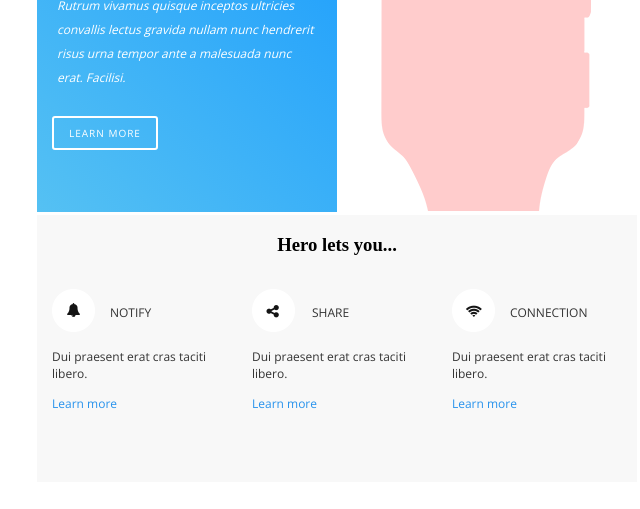
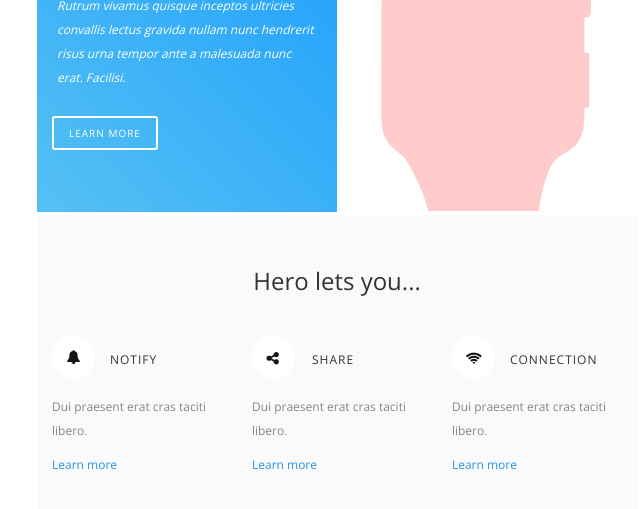
Before and after one commit to rebelcl0ud/email, a plain HTML site: page public/index.html in a window 1280 px wide. Shown: the part 255-764 px from the top of the page, without its empty margins (303-943 px from the left). Drawn offline with nearby package versions, Linux system fonts and the light colour scheme.

Commit message:
style: start of 2nd row background color change; h3 font + placement; p tags color change to match ref

```diff
--- a/public/index.html
+++ b/public/index.html
@@ -65,8 +65,9 @@
 				<!-- end of 1st row / HEADER -->
 				<!-- start of 2nd row -->
 				<tr>
-					<td style="background-color: #f8f8f8;">
-						<h3 style="text-align: center;">Hero lets you...</h3>
+					<td style="background: #fafafa;">
+						<h3 align="center" style="font-family: 'Open Sans', 'Helvetica Neue', Helvetica, Arial, 'Lucida Grande', sans-serif; color: #333333; font-size: 24px; font-weight: 300; padding: 25px 0 0 0;">Hero lets you...</h3>
+
 						<!-- start left column | notify -->
 						<table class="header-left" width="33.33%" align="left" cellspacing="0" cellpadding="0" border="0" style="padding: 15px 15px 70px 15px;">
 							<tr>
@@ -75,7 +76,7 @@
 									<table class="notify-content" width="33.33%" align="left" cellspacing="0" cellpadding="0" border="0" style="padding: 0;">
 										<tr>
 											<td><img src="/img/bell_icon.png"></td>
-											<td style="font-family: 'Open Sans', 'Helvetica Neue', Helvetica, Arial, 'Lucida Grande', sans-serif; color: #333333; font-size: 12px; font-weight: 600px; text-transform: uppercase; padding: 0 0 0 15px;">Notify</td>
+											<td style="font-family: 'Open Sans', 'Helvetica Neue', Helvetica, Arial, 'Lucida Grande', sans-serif; color: #333333; font-size: 12px; font-weight: 600px; letter-spacing: 1px; text-transform: uppercase; padding: 0 0 0 15px;">Notify</td>
 										</tr>
 									</table>
 									<!-- end bell icon / notify -->
@@ -83,7 +84,7 @@
 							</tr>
 							<tr>
 								<td>
-									<p style="font-family: 'Open Sans', 'Helvetica Neue', Helvetica, Arial, 'Lucida Grande', sans-serif; color: #333333; font-size: 12px; font-weight: 600px; t">Dui praesent erat cras taciti libero.</p>
+									<p style="font-family: 'Open Sans', 'Helvetica Neue', Helvetica, Arial, 'Lucida Grande', sans-serif; color: #7f8887; font-size: 12px; font-weight: 600px; line-height: 2;">Dui praesent erat cras taciti libero.</p>
 								</td>
 							</tr>
 							<tr>
@@ -102,7 +103,7 @@
 									<table class="share-content" width="33.33%" align="left" cellspacing="0" cellpadding="0" border="0" style="padding: 0;">
 										<tr>
 											<td><img src="/img/share_icon.png"></td>
-											<td style="font-family: 'Open Sans', 'Helvetica Neue', Helvetica, Arial, 'Lucida Grande', sans-serif; color: #333333; font-size: 12px; font-weight: 600px; text-transform: uppercase; padding: 0 0 0 15px;">Share</td>
+											<td style="font-family: 'Open Sans', 'Helvetica Neue', Helvetica, Arial, 'Lucida Grande', sans-serif; color: #333333; font-size: 12px; font-weight: 600px; letter-spacing: 1px;text-transform: uppercase; padding: 0 0 0 15px;">Share</td>
 										</tr>
 									</table>
 									<!-- end share icon / share -->
@@ -110,7 +111,7 @@
 							</tr>
 							<tr>
 								<td>
-									<p style="font-family: 'Open Sans', 'Helvetica Neue', Helvetica, Arial, 'Lucida Grande', sans-serif; color: #333333; font-size: 12px; font-weight: 600px; t">Dui praesent erat cras taciti libero.</p>
+									<p style="font-family: 'Open Sans', 'Helvetica Neue', Helvetica, Arial, 'Lucida Grande', sans-serif; color: #7f8887; font-size: 12px; font-weight: 600px; line-height: 2;">Dui praesent erat cras taciti libero.</p>
 								</td>
 							</tr>
 							<tr>
@@ -129,7 +130,7 @@
 									<table class="connection-content" width="33.33%" align="left" cellspacing="0" cellpadding="0" border="0" style="padding: 0;">
 										<tr>
 											<td><img src="/img/wifi_icon.png"></td>
-											<td style="font-family: 'Open Sans', 'Helvetica Neue', Helvetica, Arial, 'Lucida Grande', sans-serif; color: #333333; font-size: 12px; font-weight: 600px; text-transform: uppercase; padding: 0 0 0 15px;">Connection</td>
+											<td style="font-family: 'Open Sans', 'Helvetica Neue', Helvetica, Arial, 'Lucida Grande', sans-serif; color: #333333; font-size: 12px; font-weight: 600px; letter-spacing: 1px;text-transform: uppercase; padding: 0 0 0 15px;">Connection</td>
 										</tr>
 									</table>
 									<!-- end wifi icon / connection -->
@@ -137,7 +138,7 @@
 							</tr>
 							<tr>
 								<td>
-									<p style="font-family: 'Open Sans', 'Helvetica Neue', Helvetica, Arial, 'Lucida Grande', sans-serif; color: #333333; font-size: 12px; font-weight: 600px; t">Dui praesent erat cras taciti libero.</p>
+									<p style="font-family: 'Open Sans', 'Helvetica Neue', Helvetica, Arial, 'Lucida Grande', sans-serif; color: #7f8887; font-size: 12px; font-weight: 600px; line-height: 2;">Dui praesent erat cras taciti libero.</p>
 								</td>
 							</tr>
 							<tr>
```
